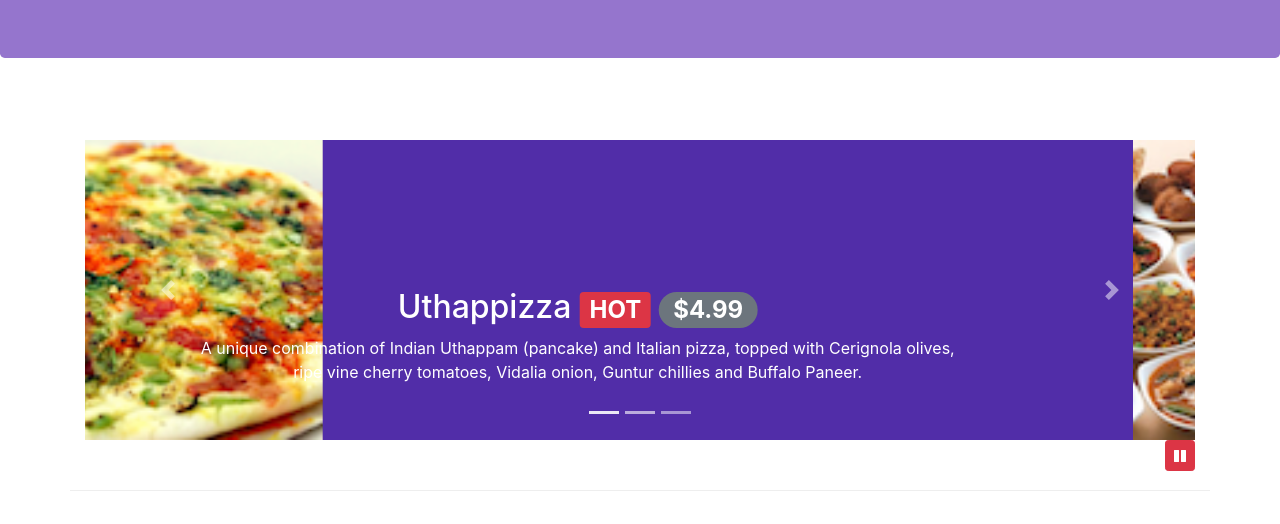
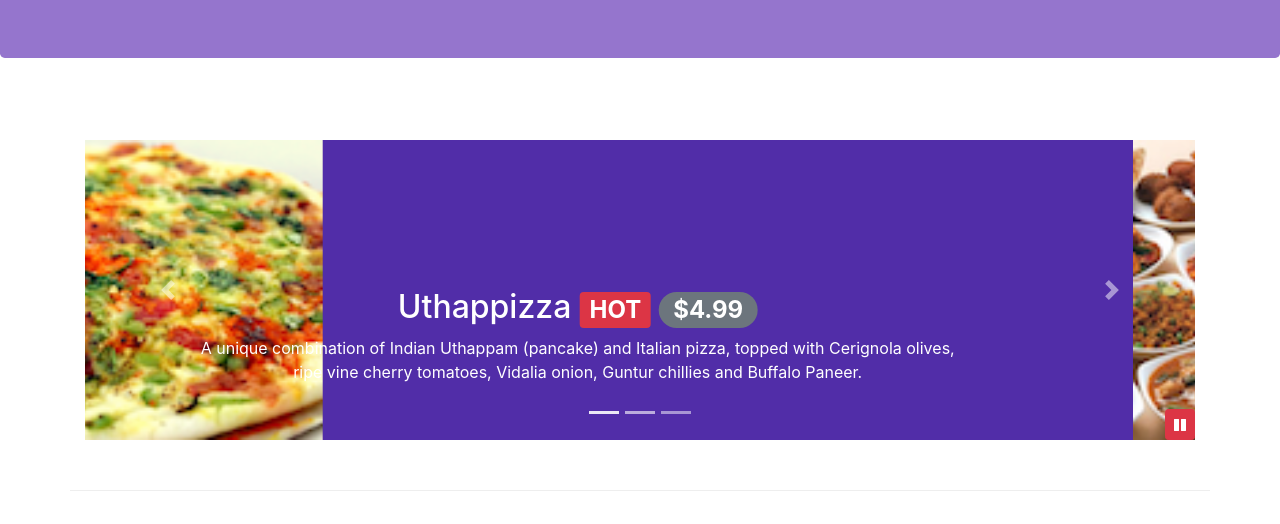
Before and after one commit to whitehatbuds/Bootstrap, a website: page index.html in a window 1280 px wide. Shown: the part 276-800 px from the top of the page. Drawn offline with nearby package versions, Linux system fonts and the light colour scheme.

Commit message:
LessC_carouselButton

```diff
--- a/css/styles.less
+++ b/css/styles.less
@@ -74,4 +74,6 @@ body{
 #carouselButton {
     right: 0px;
     position: absolute;
+    bottom: 0px;
+    z-index: 1;
 }
```
Also changed, not shown: css/styles.css.
